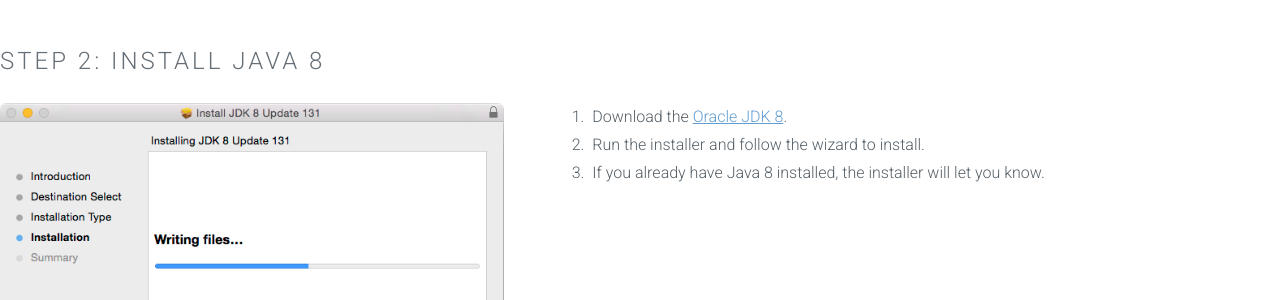
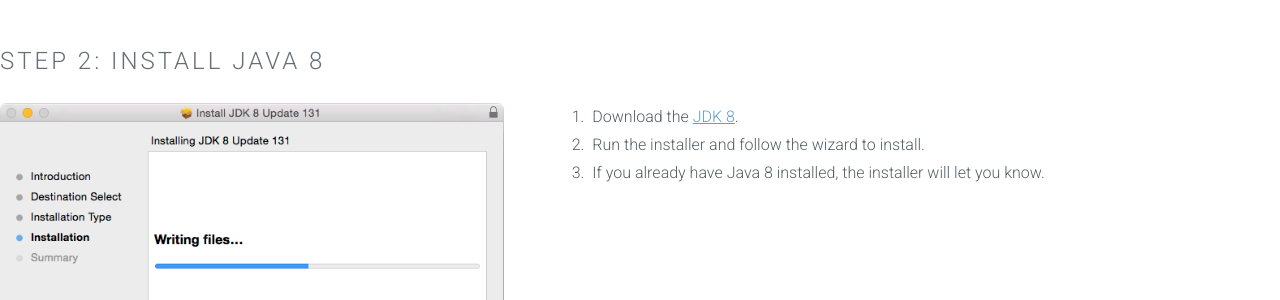
Before and after one commit to JaneliaSciComp/workstation-website, a Jekyll site: the page built from manual/macosx_install.html, in a window 1280 px wide and 900 px high, scrolled down 358 px. Shown: the part 153-453 px from the top of the window. Built offline with Jekyll 4.4.1, drawn with Linux system fonts in a browser that asks for light colours.

Commit message:
remove mention of Oracle

```diff
--- a/manual/macosx_install.html
+++ b/manual/macosx_install.html
@@ -45,7 +45,7 @@
             <div class="7u">
                 <section>
                     <ol class="alt">
-                        <li>Download the <a href="{{ site.urls.jdk.mac }}">Oracle JDK 8</a>.</li>
+                        <li>Download the <a href="{{ site.urls.jdk.mac }}">JDK 8</a>.</li>
                         <li>Run the installer and follow the wizard to install.</li>
                         <li>If you already have Java 8 installed, the installer will let you know.</li>
                     </ol>
--- a/manual/windows_install.html
+++ b/manual/windows_install.html
@@ -116,7 +116,7 @@
             <div class="7u">
                 <section>
                     <ol class="alt">
-                        <li>Download <a href="{{ site.urls.jdk.windows }}">Oracle JDK 8</a>.</li>
+                        <li>Download <a href="{{ site.urls.jdk.windows }}">JDK 8</a>.</li>
                         <li>Run the downloaded executable and follow the wizard to install the JDK.</li>
                         <li>When the installer completes it will automatically run the JRE installer. Allow this to install as well.</li>
                     </ol>
```
